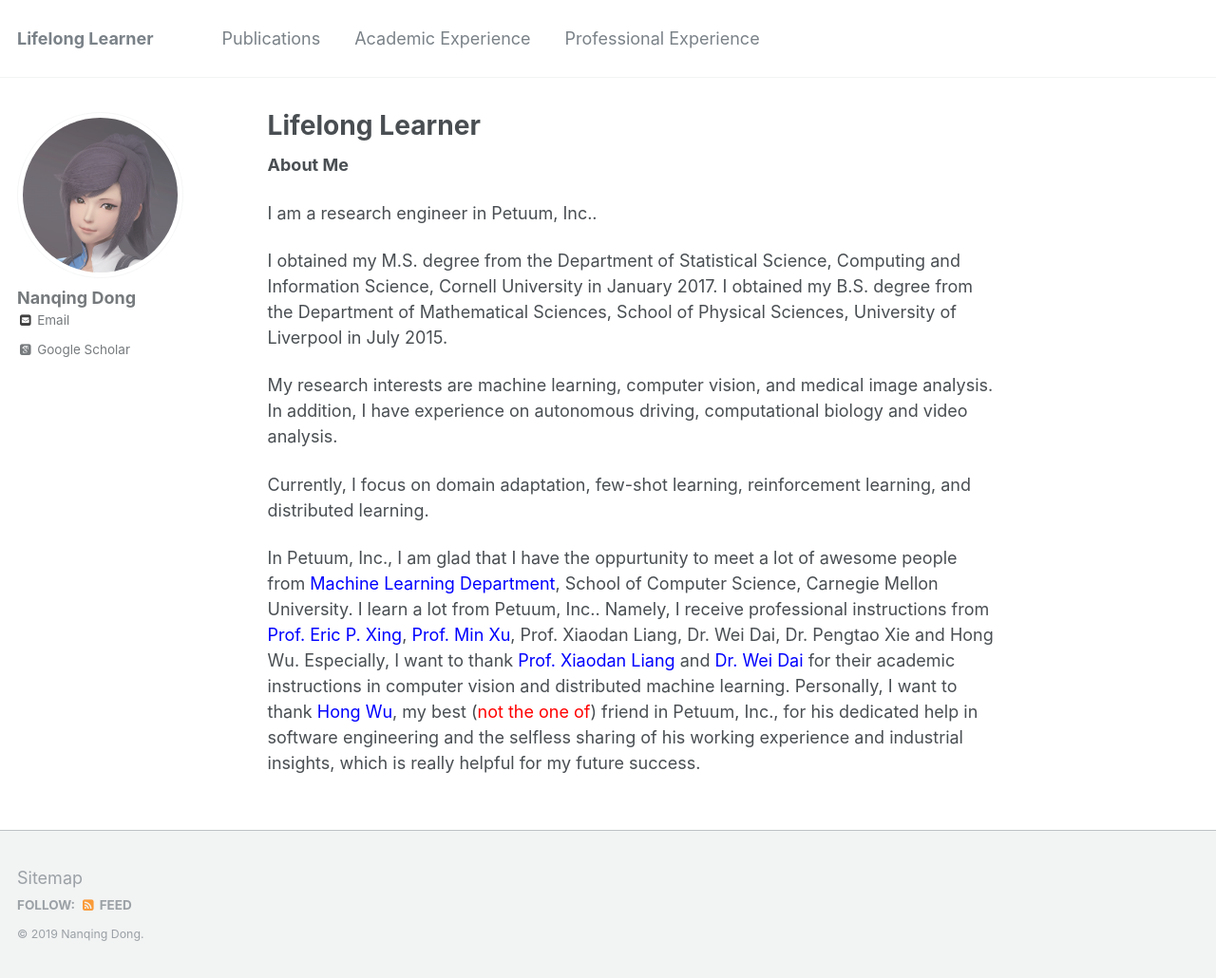
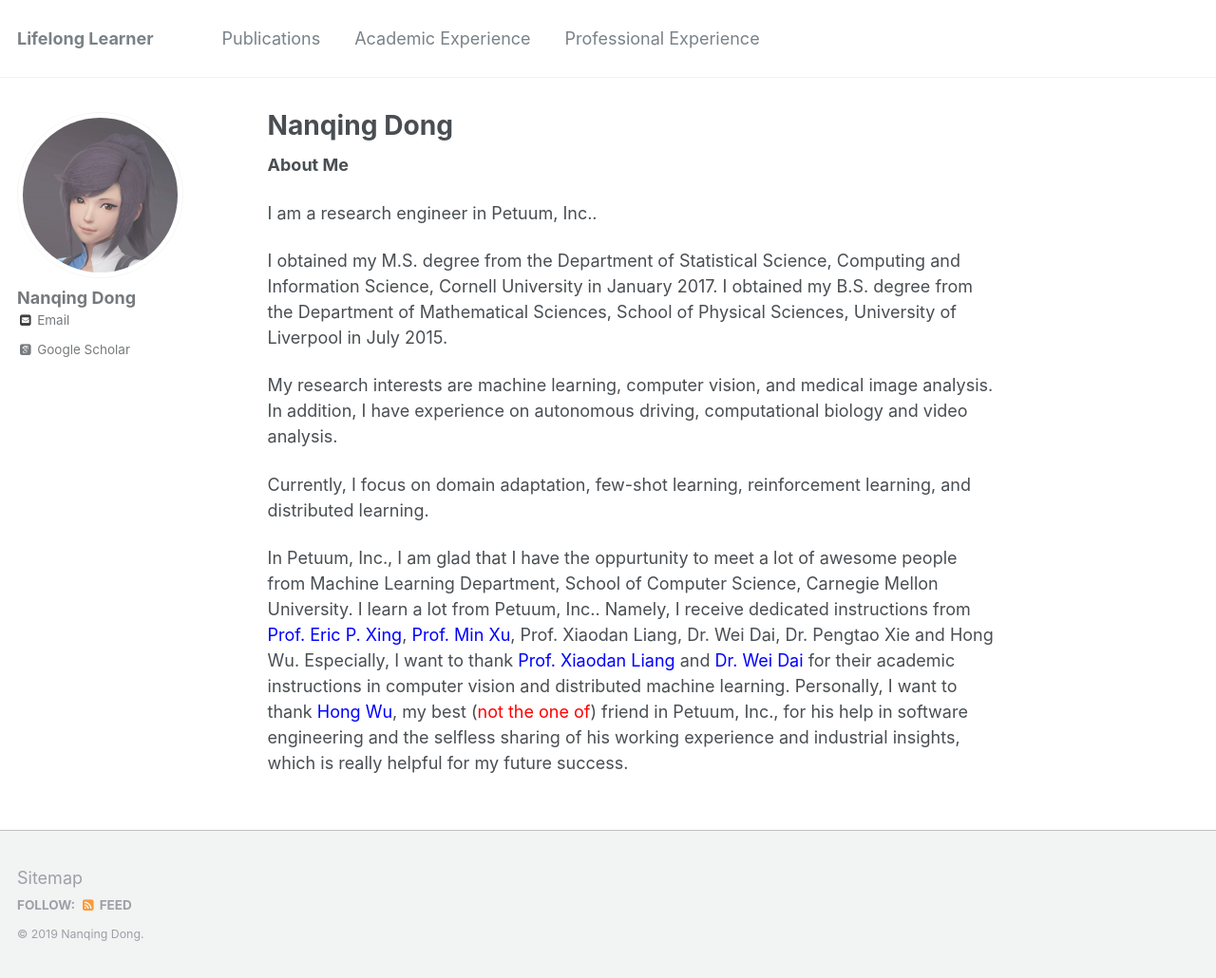
Before and after one commit to eveningdong/eveningdong.github.io, a Jekyll site: the page built from _pages/about.md, in a window 1280 px wide. Shown: the whole page at 95% size. Built offline with Jekyll 4.4.1, drawn with Linux system fonts in a browser that asks for light colours; some web fonts are replaced.

Commit message:
update site name

```diff
--- a/_pages/about.md
+++ b/_pages/about.md
@@ -1,6 +1,6 @@
 ---
 permalink: /
-title: "Lifelong Learner"
+title: "Nanqing Dong"
 excerpt: "About me"
 author_profile: true
 redirect_from:
@@ -20,4 +20,4 @@
 
 Currently, I focus on domain adaptation, few-shot learning, reinforcement learning, and distributed learning.
 
-In Petuum, Inc., I am glad that I have the oppurtunity to meet a lot of awesome people from [<span style="color:blue">Machine Learning Department</span>](https://www.ml.cmu.edu/), School of Computer Science, Carnegie Mellon University. I learn a lot from Petuum, Inc.. Namely, I receive professional instructions from  [<span style="color:blue">Prof. Eric P. Xing</span>](http://www.cs.cmu.edu/~epxing/), [<span style="color:blue">Prof. Min Xu</span>](https://sites.google.com/view/xulab/home), Prof. Xiaodan Liang, Dr. Wei Dai, Dr. Pengtao Xie and Hong Wu. Especially, I want to thank [<span style="color:blue">Prof. Xiaodan Liang</span>](https://lemondan.github.io/) and [<span style="color:blue">Dr. Wei Dai</span>](http://davidwd.org/) for their academic instructions in computer vision and distributed machine learning. Personally, I want to thank [<span style="color:blue">Hong Wu</span>](http://xunzhangthu.org/about/), my best (<span style="color:red">not the one of</span>) friend in Petuum, Inc., for his dedicated help in software engineering and the selfless sharing of his working experience and industrial insights, which is really helpful for my future success.
+In Petuum, Inc., I am glad that I have the oppurtunity to meet a lot of awesome people from Machine Learning Department, School of Computer Science, Carnegie Mellon University. I learn a lot from Petuum, Inc.. Namely, I receive dedicated instructions from  [<span style="color:blue">Prof. Eric P. Xing</span>](http://www.cs.cmu.edu/~epxing/), [<span style="color:blue">Prof. Min Xu</span>](https://sites.google.com/view/xulab/home), Prof. Xiaodan Liang, Dr. Wei Dai, Dr. Pengtao Xie and Hong Wu. Especially, I want to thank [<span style="color:blue">Prof. Xiaodan Liang</span>](https://lemondan.github.io/) and [<span style="color:blue">Dr. Wei Dai</span>](http://davidwd.org/) for their academic instructions in computer vision and distributed machine learning. Personally, I want to thank [<span style="color:blue">Hong Wu</span>](http://xunzhangthu.org/about/), my best (<span style="color:red">not the one of</span>) friend in Petuum, Inc., for his help in software engineering and the selfless sharing of his working experience and industrial insights, which is really helpful for my future success.
```
